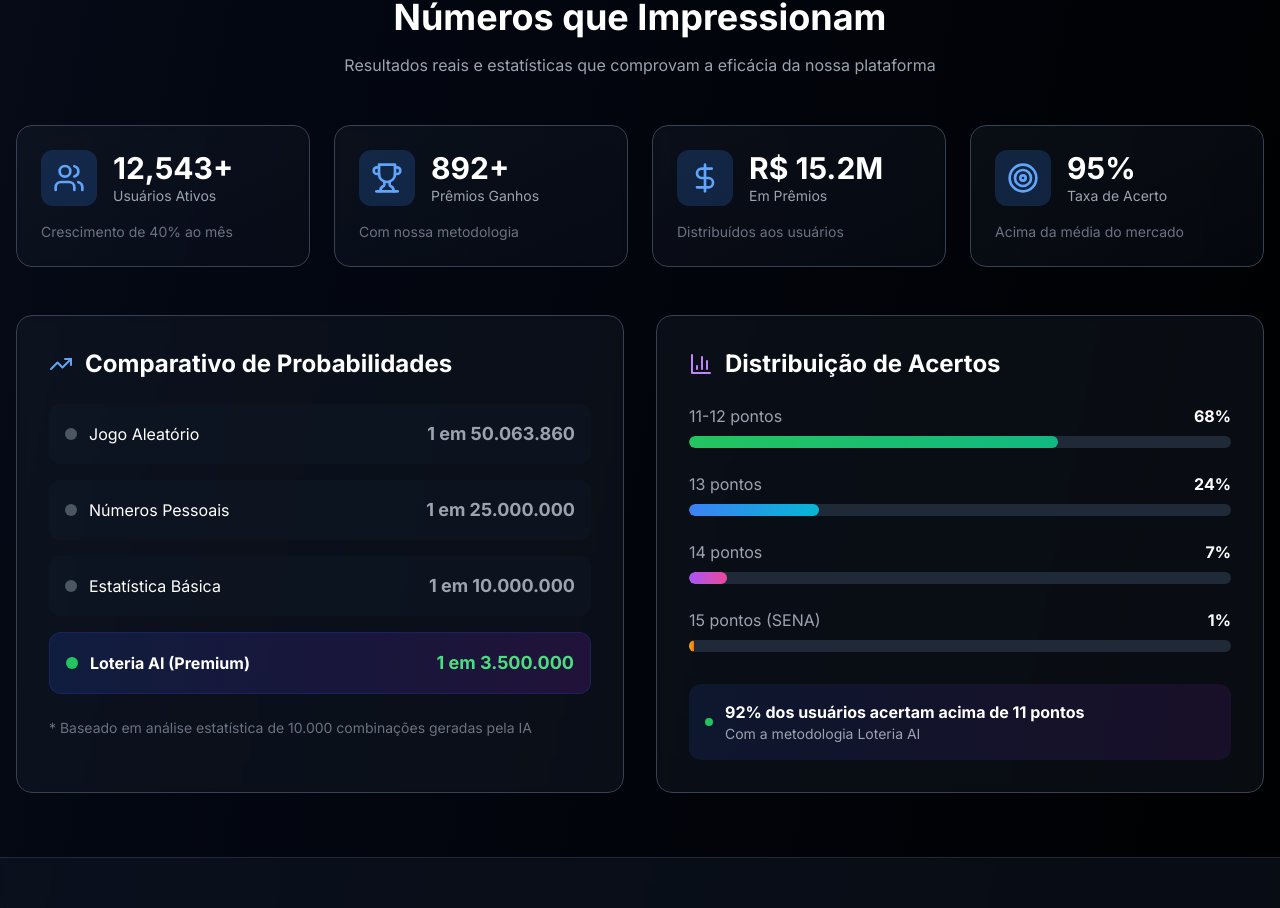
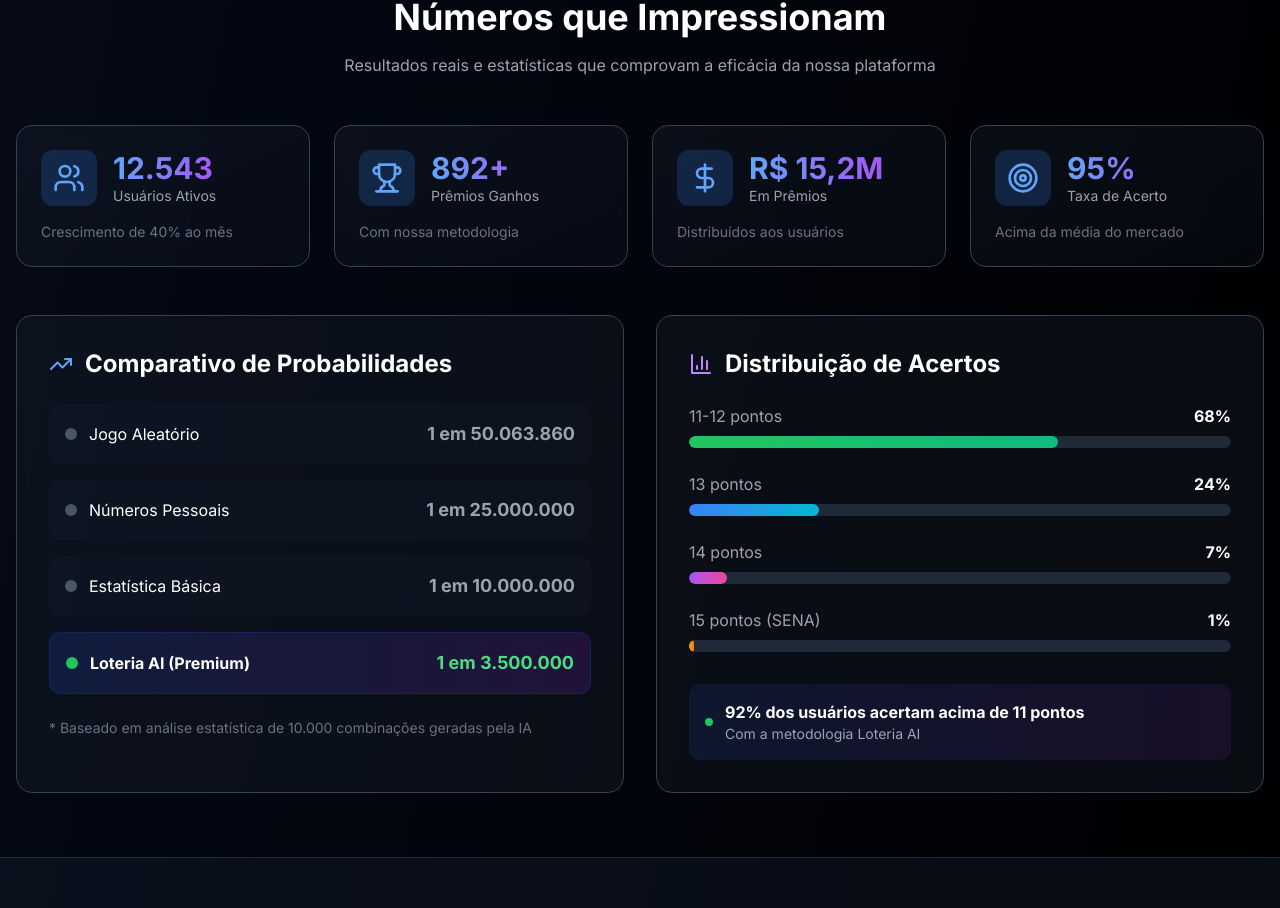
Before and after one commit to mestrereginaldo-site/loterias-ganhar-desdobramento, a Next.js app: page / in a window 1280 px wide. Shown: the part 5203-6111 px from the top of the page. Built offline with nearby package versions, Linux system fonts and the light colour scheme.

Commit message:
Update StatsSection.tsx

```diff
--- a/components/StatsSection.tsx
+++ b/components/StatsSection.tsx
@@ -2,36 +2,30 @@
 
 import { motion } from 'framer-motion'
 import { TrendingUp, Users, Trophy, DollarSign, BarChart3, Target } from 'lucide-react'
-import CountUp from 'react-countup'
 
 const StatsSection = () => {
   const stats = [
     {
       icon: <Users className="w-8 h-8" />,
-      value: 12543,
-      suffix: "+",
+      value: "12.543",
       label: "Usuários Ativos",
       description: "Crescimento de 40% ao mês"
     },
     {
       icon: <Trophy className="w-8 h-8" />,
-      value: 892,
-      suffix: "+",
+      value: "892+",
       label: "Prêmios Ganhos",
       description: "Com nossa metodologia"
     },
     {
       icon: <DollarSign className="w-8 h-8" />,
-      value: 15.2,
-      prefix: "R$ ",
-      suffix: "M",
+      value: "R$ 15,2M",
       label: "Em Prêmios",
       description: "Distribuídos aos usuários"
     },
     {
       icon: <Target className="w-8 h-8" />,
-      value: 95,
-      suffix: "%",
+      value: "95%",
       label: "Taxa de Acerto",
       description: "Acima da média do mercado"
     }
@@ -67,15 +61,8 @@ const StatsSection = () => {
                 <div className="text-blue-400">{stat.icon}</div>
               </div>
               <div>
-                <div className="text-3xl font-bold">
-                  <CountUp
-                    start={0}
-                    end={stat.value}
-                    duration={2.5}
-                    decimals={stat.value % 1 !== 0 ? 1 : 0}
-                    prefix={stat.prefix || ""}
-                    suffix={stat.suffix || ""}
-                  />
+                <div className="text-3xl font-bold bg-gradient-to-r from-blue-400 to-purple-500 bg-clip-text text-transparent">
+                  {stat.value}
                 </div>
                 <div className="text-gray-400 text-sm">{stat.label}</div>
               </div>
```
